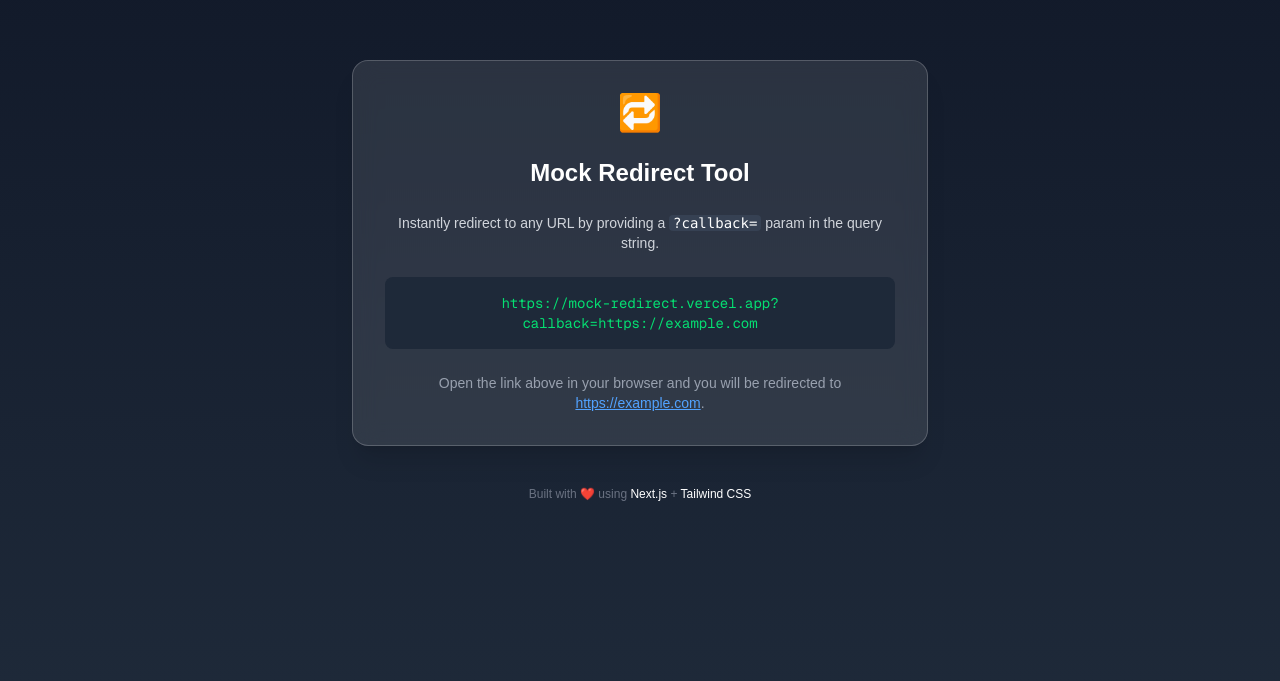
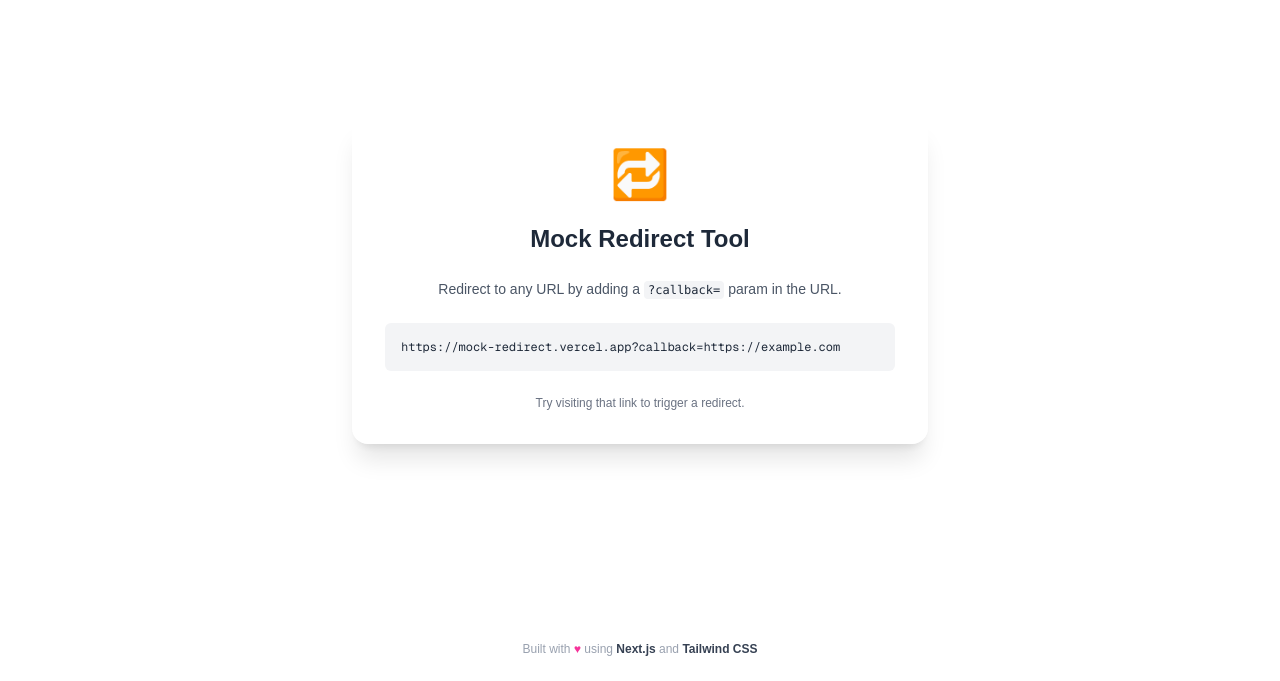
Before and after one commit to minttnim19/mock-redirect, a Next.js app: page / in a window 1280 px wide. Shown: the part 119-800 px from the top of the page. Built offline with nearby package versions, Linux system fonts and the light colour scheme.

Commit message:
fix design and redirect

```diff
--- a/src/app/page.tsx
+++ b/src/app/page.tsx
@@ -1,70 +1,78 @@
-'use client';
+"use client";
 
-import { redirect } from 'next/navigation';
-import { useEffect, useState } from 'react';
+import { redirect } from "next/navigation";
+import { use, useEffect, useState } from "react";
 
 type SearchParams = Promise<{ [key: string]: string | string[] | undefined }>;
 
 export default function Home(props: { searchParams: SearchParams }) {
-  const [callback, setCallback] = useState<string | undefined>(undefined);
+  const params = use(props.searchParams);
+  const callback =
+    typeof params?.callback === "string" ? params.callback : undefined;
+
+  const [shouldRedirect, setShouldRedirect] = useState(false);
 
   useEffect(() => {
-    (async () => {
-      const params = await props.searchParams;
-      const cb =
-        typeof params?.callback === 'string' ? params.callback : undefined;
-      setCallback(cb);
-    })();
-  }, [props.searchParams]);
+    if (callback) {
+      setShouldRedirect(true);
+    }
+  }, [callback]);
 
   const handleRedirect = () => {
     if (callback) redirect(callback);
   };
 
   return (
-    <main className="min-h-screen bg-gradient-to-b from-gray-900 to-gray-800 text-white flex flex-col items-center justify-center px-6 py-10">
-      <div className="bg-white/10 backdrop-blur-md rounded-2xl p-8 max-w-xl w-full shadow-xl border border-white/20 text-white text-center space-y-6">
-        <div className="text-4xl">🔁</div>
+    <main className="min-h-screen bg-white flex items-center justify-center px-6 py-12">
+      <div className="bg-white/10 backdrop-blur-md rounded-2xl p-8 max-w-xl w-full shadow-xl border border-white/20 text-white">
+        <div className="flex flex-col items-center text-center space-y-6">
+          <div className="text-5xl">🔁</div>
 
-        {!callback ? (
+          <h1 className="text-2xl font-semibold text-gray-800">
+            {shouldRedirect ? "Ready to Redirect" : "Mock Redirect Tool"}
+          </h1>
+
+          {shouldRedirect ? (
             <>
-            <h1 className="text-2xl font-bold">Mock Redirect Tool</h1>
-            <p className="text-gray-300 text-sm">
-              Instantly redirect to any URL by providing a{' '}
-              <code className="bg-gray-700 px-1 rounded text-white">
-                ?callback=
-              </code>{' '}
-              param in the query string.
+              <p className="text-gray-600 text-sm">
+                Click the button below to proceed:
               </p>
 
-            <div className="bg-gray-800 text-green-400 font-mono text-sm p-4 rounded-lg overflow-auto">
+              <p className="text-blue-600 text-sm break-words">{callback}</p>
+
+              <button
+                onClick={handleRedirect}
+                className="mt-4 w-full py-2.5 bg-blue-600 hover:bg-blue-700 text-white text-sm font-medium rounded-lg transition duration-200"
+              >
+                Redirect Now
+              </button>
+            </>
+          ) : (
+            <>
+              <p className="text-gray-600 text-sm">
+                Redirect to any URL by adding a{" "}
+                <code className="bg-gray-100 px-1 py-0.5 rounded text-gray-800 text-xs">
+                  ?callback=
+                </code>{" "}
+                param in the URL.
+              </p>
+
+              <div className="bg-gray-100 text-gray-800 text-xs p-4 rounded-md w-full font-mono text-left">
                 https://mock-redirect.vercel.app?callback=https://example.com
               </div>
 
-            <p className="text-sm text-gray-400">
-              Open the link above in your browser and you will be redirected to{' '}
-              <span className="underline text-blue-400">https://example.com</span>.
+              <p className="text-gray-500 text-xs">
+                Try visiting that link to trigger a redirect.
               </p>
-          </>
-        ) : (
-          <>
-            <h1 className="text-2xl font-bold">Ready to Redirect</h1>
-            <p className="text-gray-300 text-sm">
-              We found a callback URL. Click below to continue.
-            </p>
-            <button
-              onClick={handleRedirect}
-              className="mt-4 bg-blue-500 hover:bg-blue-600 text-white px-6 py-2 rounded-md transition"
-            >
-              Redirect to {callback}
-            </button>
             </>
           )}
         </div>
+      </div>
 
-      <footer className="mt-10 text-xs text-gray-500">
-        Built with ❤️ using <span className="text-white">Next.js</span> +{' '}
-        <span className="text-white">Tailwind CSS</span>
+      <footer className="absolute bottom-6 text-xs text-gray-400 text-center w-full">
+        Built with <span className="text-pink-500">♥</span> using{" "}
+        <span className="font-semibold text-gray-700">Next.js</span> and{" "}
+        <span className="font-semibold text-gray-700">Tailwind CSS</span>
       </footer>
     </main>
   );
```
Lines whose indentation alone changed are shown as unchanged.
